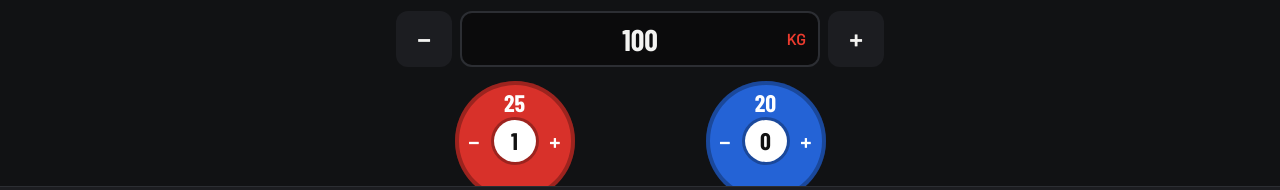
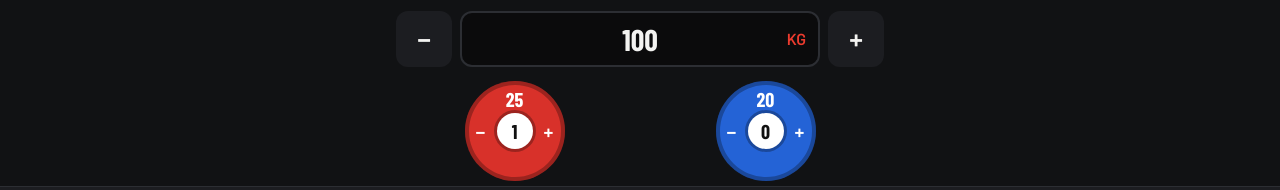
Before and after one commit to evchuk4018/load-the-bar, a website with bundled scripts: page index.html in a window 1280 px wide. Shown: the part 549-739 px from the top of the page. Built offline with nearby package versions, Linux system fonts and the light colour scheme.

Commit message:
Shrink plate picker buttons further
Co-Authored-By: Claude Opus 5.5 <noreply@anthropic.com>

```diff
--- a/styles.css
+++ b/styles.css
@@ -25,12 +25,12 @@ h1{font:700 22px/1 "Barlow Condensed",sans-serif;margin:4px 0 14px;letter-spacin
 .box input:focus{outline:none;border-color:var(--acc)}
 .unit{position:absolute;background:none;border:0;font:inherit;cursor:pointer;right:6px;top:6px;line-height:44px;padding:0 8px;color:var(--acc);font-weight:700;text-transform:uppercase}
 .pad{display:grid;grid-template-columns:repeat(2,minmax(0,1fr));gap:14px;justify-items:center}
-.pp{display:grid;grid-template-rows:1fr auto 1fr;width:min(100%,120px);aspect-ratio:1;border-radius:50%;box-shadow:inset 0 0 0 4px rgba(0,0,0,.28);font:700 24px/1 "Barlow Condensed",sans-serif}
-.pp b{align-self:center;text-align:center;padding-top:5px}
+.pp{display:grid;grid-template-rows:1fr auto 1fr;width:min(100%,100px);aspect-ratio:1;border-radius:50%;box-shadow:inset 0 0 0 4px rgba(0,0,0,.28);font:700 20px/1 "Barlow Condensed",sans-serif}
+.pp b{align-self:center;text-align:center;padding-top:4px}
 .pp b small{font-size:.5em;margin-left:2px}
 .pp div{display:grid;grid-template-columns:1fr auto 1fr;align-items:center}
-.pp span{display:grid;place-items:center;width:42px;aspect-ratio:1;border-radius:50%;background:#fff;color:#111;box-shadow:0 0 0 3px rgba(0,0,0,.28)}
-.pp button{height:42px;font:600 23px Barlow,sans-serif;color:inherit;background:none;border:0;cursor:pointer}
+.pp span{display:grid;place-items:center;width:36px;aspect-ratio:1;border-radius:50%;background:#fff;color:#111;box-shadow:0 0 0 3px rgba(0,0,0,.28)}
+.pp button{height:36px;font:600 20px Barlow,sans-serif;color:inherit;background:none;border:0;cursor:pointer}
 .tabs{position:fixed;left:0;right:0;bottom:0;display:grid;grid-template-columns:repeat(4,1fr);padding:6px max(8px,calc((100% - 520px)/2)) calc(6px + env(safe-area-inset-bottom));background:var(--panel);border-top:1px solid var(--line)}
 .tabs button{grid-row:1;position:relative;height:52px;background:none;border:0;color:var(--dim);cursor:pointer;transition:color .25s}
 .tabs button:nth-of-type(1){grid-column:1}.tabs button:nth-of-type(2){grid-column:2}.tabs button:nth-of-type(3){grid-column:3}.tabs button:nth-of-type(4){grid-column:4}
```
